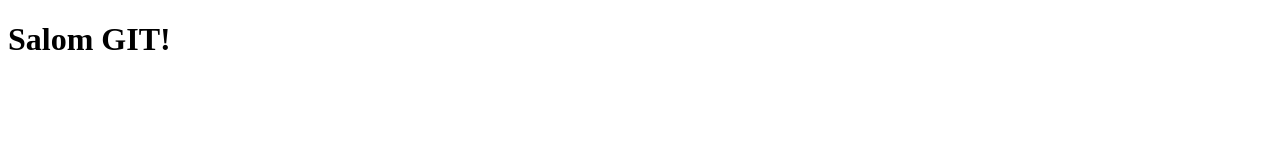
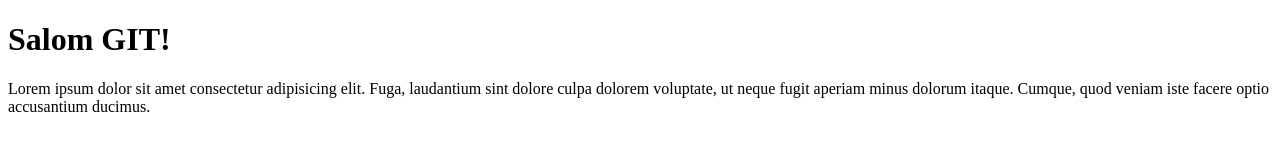
Before and after one commit to egamberdiyevalisherjon/nt-108-2-2, a plain HTML site: page index.html in a window 1280 px wide. Drawn offline with Linux system fonts and the light colour scheme.

Commit message:
lorem qoshdik

```diff
--- a/index.html
+++ b/index.html
@@ -5,5 +5,6 @@
   </head>
   <body>
     <h1>Salom GIT!</h1>
+    <p>Lorem ipsum dolor sit amet consectetur adipisicing elit. Fuga, laudantium sint dolore culpa dolorem voluptate, ut neque fugit aperiam minus dolorum itaque. Cumque, quod veniam iste facere optio accusantium ducimus.</p>
   </body>
 </html>
```
Also changed, not shown: readme.txt.
